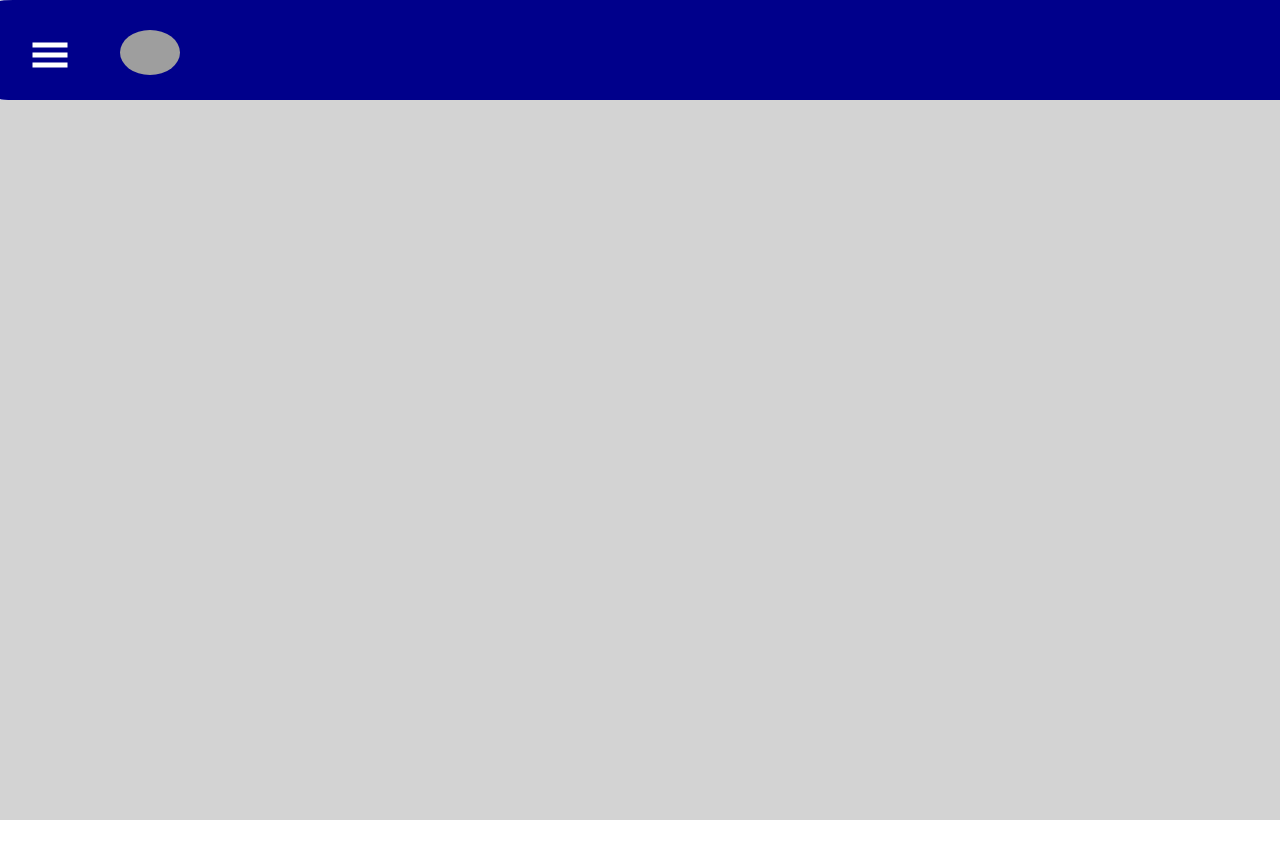
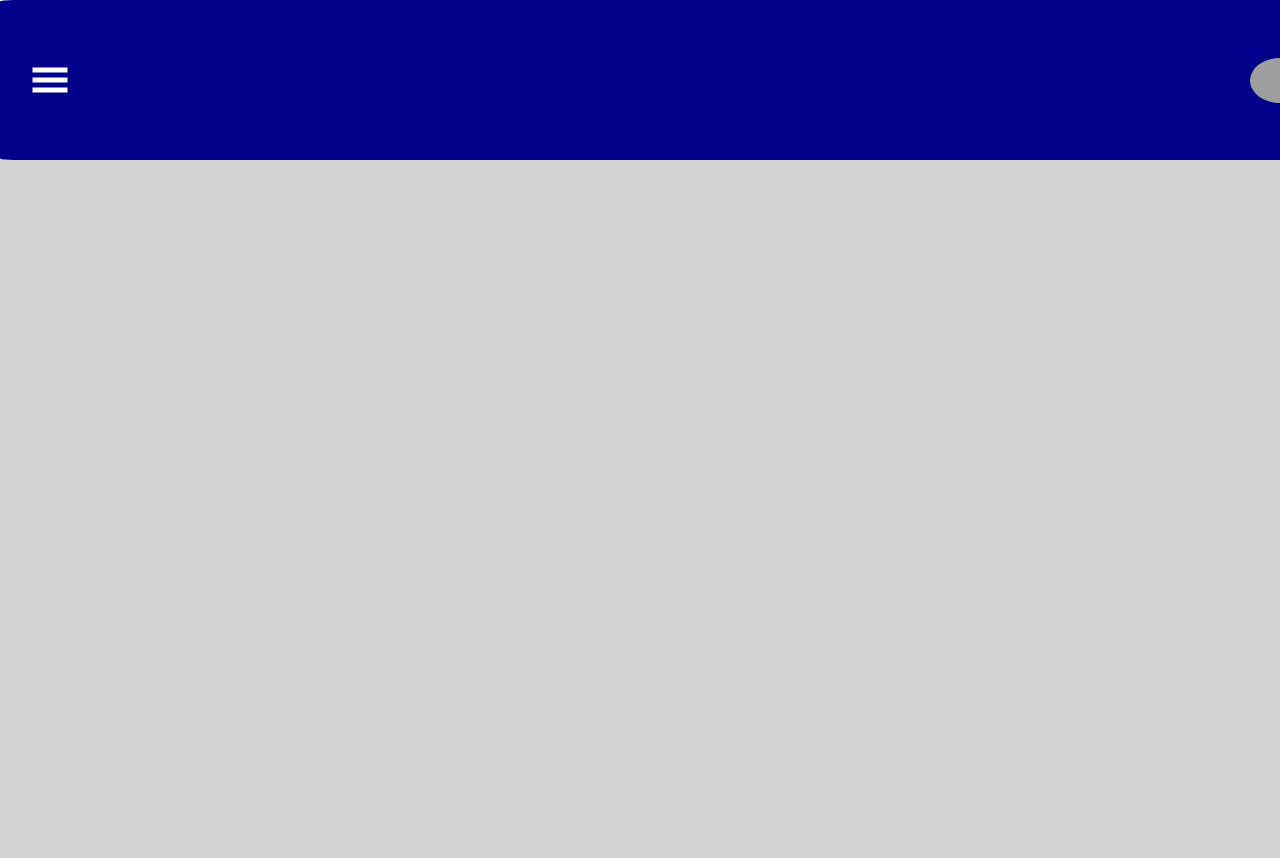
Before and after one commit to MenalinR/RFID-REACT_UI, a React (Create React App) app in the folder dashboard/: page / in a window 1280 px wide. Shown: the top 858 px of the page. Before the commit the page ends 820 px from the top, so only its background shows below. Built offline with nearby package versions, Linux system fonts and the light colour scheme; grey boxes are pictures that could not be loaded.

Commit message:
modified some styles inorder to make the page elegent

```diff
--- a/dashboard/src/App.css
+++ b/dashboard/src/App.css
@@ -9,13 +9,15 @@ body{
 
 }
 header{
+  display: flex;
   width: 100%;
   padding: 30px;
   background: darkblue;
-  height: 40px;
+  height: 100px;
   align-items: center;
-  justify-content:center;
+  justify-content:space-between;
   border-radius: 1%;
+
 }
 header p{
   text-align: center;
@@ -25,7 +27,7 @@ header p{
 
 }
 .sidenav{
-  width: 240px;
+  width: 330px;
   background: darkblue;
   position: absolute;
   height: 95vh;
@@ -33,14 +35,15 @@ header p{
   left: -100%;
   transition: all 1s;
   border-radius: 1%;
+
 }
 .logo{
   width: 60px;
   border-radius: 50%;
-  margin-left: 50px;
 }
 .sidenav.active{
   left: 0;
+
 }
 ul{
   padding: 5px;
@@ -52,7 +55,7 @@ ul li{
 ul li a{
   color:  white;
   text-decoration: none;
-  font-size: 16px ;
+  font-size: large;
   display: block;
   padding: 10px 15px;
   border-radius: 6px;
@@ -68,7 +71,7 @@ header svg{
   font-size: 40px;
 }
 .main{
-  height: 90vh;
+  height: 95vh;
   display: flex;
   justify-content: center;
   align-items: center;
```
